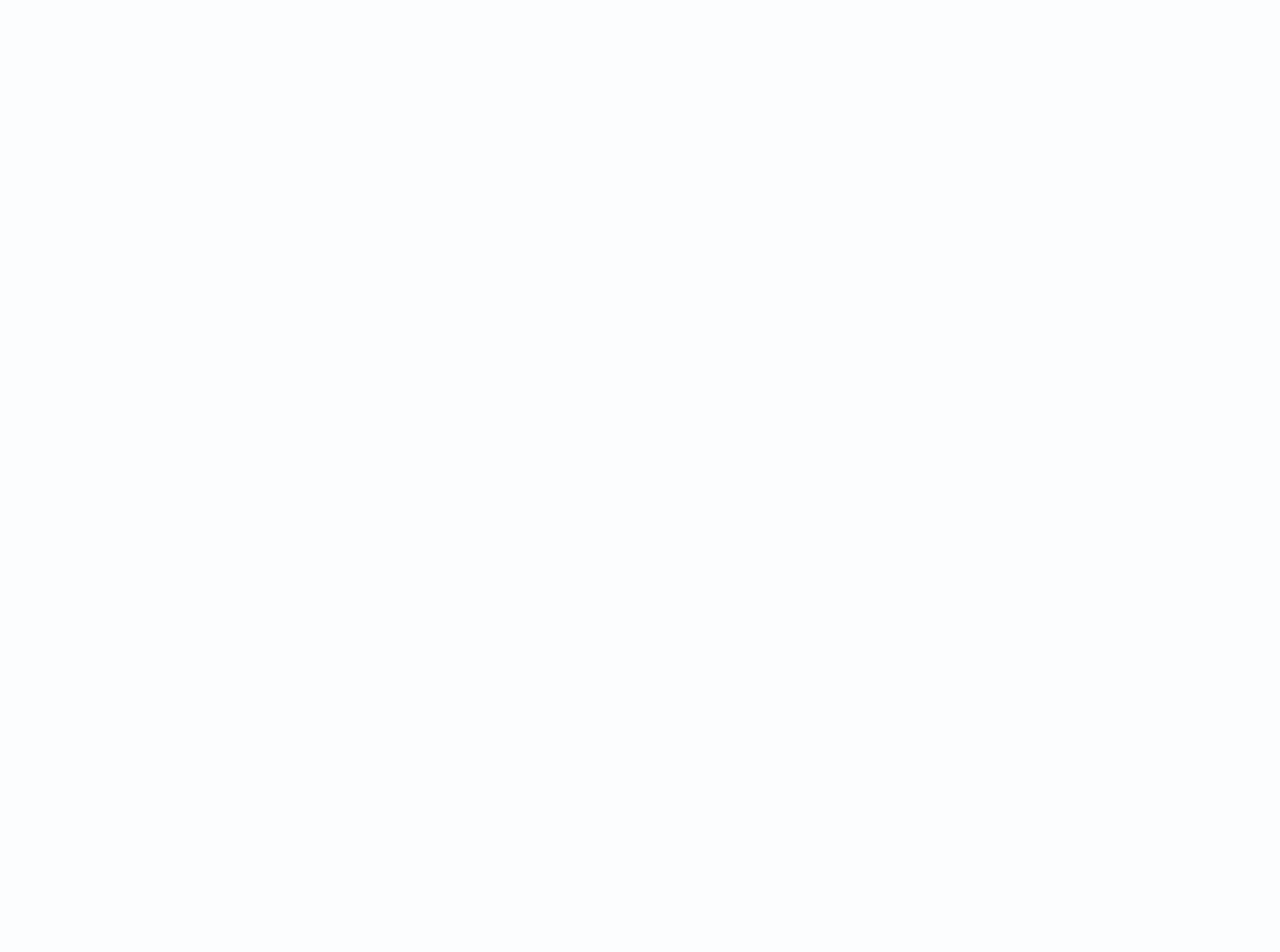
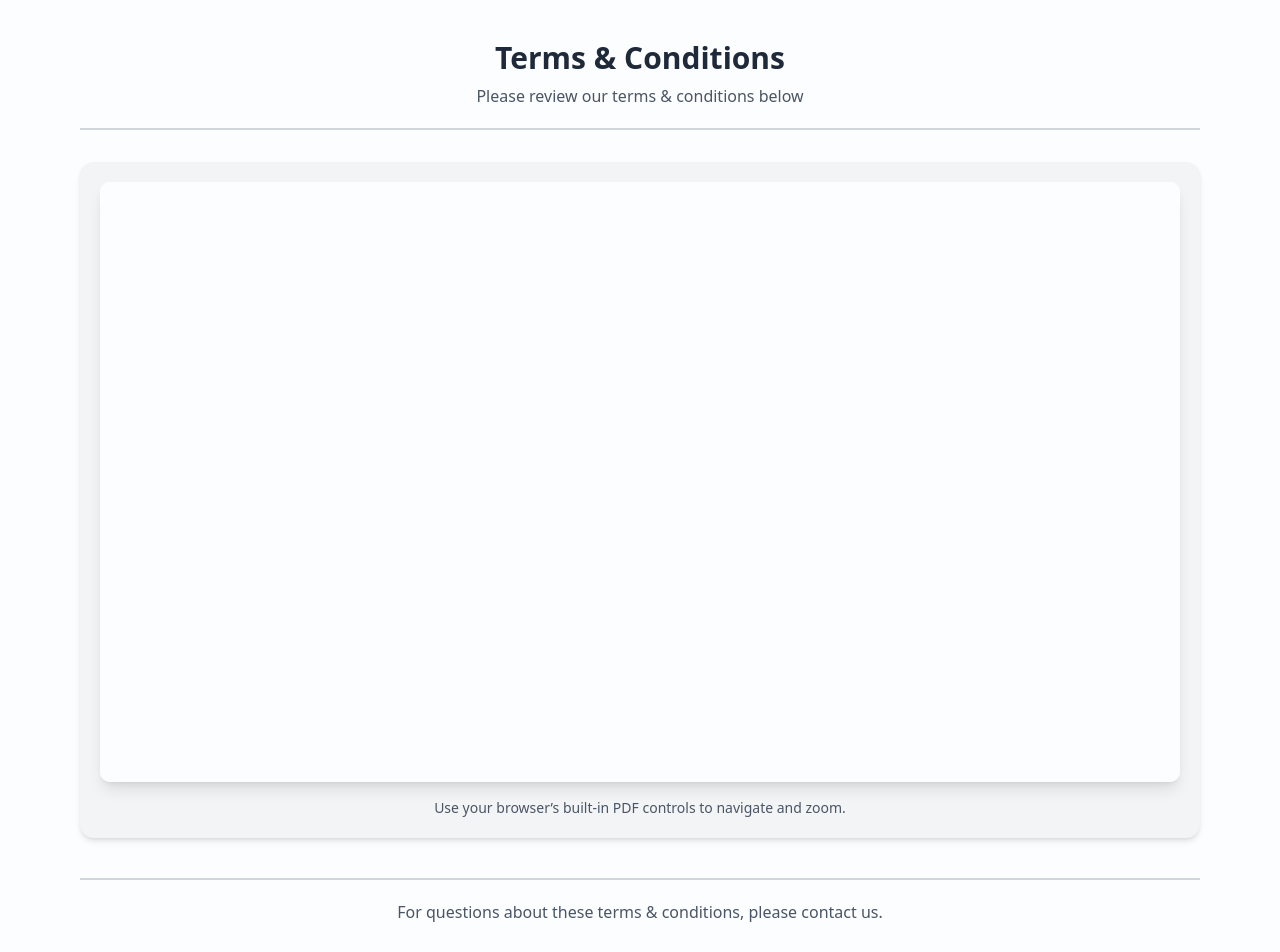
Before and after one commit to punchagency/ycc-fe, a React (Vite) app: page /terms-and-conditions in a window 1280 px wide. Before the commit this address had no page. Shown: the top 952 px of the page. Before the commit the page ends 800 px from the top, so only its background shows below. Built offline with nearby package versions, Linux system fonts and the light colour scheme.

Commit message:
updated frontend

```diff
--- a/src/App.tsx
+++ b/src/App.tsx
@@ -21,6 +21,8 @@ const InteriorLandingPage = lazy(() => import("./pages/landing-page/interior/int
 const ExteriorLandingPage = lazy(() => import("./pages/landing-page/exterior/exterior"));
 const CaptainLandingPage = lazy(() => import("./pages/landing-page/captain/captain"));
 const ChefGalleryLandingPage = lazy(() => import("./pages/landing-page/chef-gallery/chef-gallery"));
+const TermsAndConditions = lazy(() => import("./pages/terms-and-conditions/terms-and-conditions"));
+const PrivacyPolicy = lazy(() => import("./pages/privacy-policy/privacy-policy"));
 
 const UserDashboard = lazy(() => import("./pages/user/UserDashboard"));
 const AdminDashboard = lazy(() => import("./pages/admin/AdminDashboard"));
@@ -72,6 +74,10 @@ const App: React.FC = () => {
               <Route path='/login' element={<SignInPage />} />
               <Route path='/get-started' element={<RegisterPage />} />
             </Route>
+
+            <Route path="/terms-and-conditions" element={<TermsAndConditions />} />
+            <Route path="/privacy-policy" element={<PrivacyPolicy />} />
+
             <Route element={<DashboardLayout />}>
               <Route path="/dashboard" element={<UserDashboard />} />
             </Route>
--- /dev/null
+++ b/src/components/PDFViewer.tsx
@@ -0,0 +1,38 @@
+import React from "react";
+
+interface PDFViewerProps {
+  pdfUrl: string;
+  title?: string;
+  className?: string;
+}
+
+const PDFViewer: React.FC<PDFViewerProps> = ({ pdfUrl, title, className = "" }) => {
+  return (
+    <div
+      className={`
+        relative bg-gray-100 rounded-xl p-5 shadow-md w-full
+        flex flex-col items-center justify-center select-none
+        ${className}
+      `}
+    >
+      {/* Overlay (kept for structure even if transparent) */}
+      <div className="absolute inset-0 pointer-events-none bg-transparent"></div>
+
+      {/* PDF Iframe Wrapper */}
+      <div className="w-full h-[70vh] min-h-[400px] md:h-[75vh] overflow-hidden rounded-lg shadow-lg bg-white mb-4">
+        <iframe
+          src={pdfUrl}
+          title={title || "PDF Viewer"}
+          className="w-full h-full rounded-lg border-none"
+        />
+      </div>
+
+      {/* Notice */}
+      <p className="text-gray-600 text-sm text-center">
+        Use your browser’s built-in PDF controls to navigate and zoom.
+      </p>
+    </div>
+  );
+};
+
+export default PDFViewer;
--- a/src/components/app-sidebar.tsx
+++ b/src/components/app-sidebar.tsx
@@ -42,15 +42,15 @@ const getRoleBasedMenuItems = (role: string) => {
       { title: "Settings", url: "/settings", icon: Settings },
     ],
     user: [
-      { title: "Dashboard", url: "/dashboard", icon: LayoutDashboard },
-      { title: "Document Management", url: "/documents", icon: FileText },
-      { title: "Calendar", url: "/calendar", icon: Calendar },
-      { title: "Financial Management", url: "/finance", icon: DollarSign },
-      { title: "Bookings", url: "/bookings", icon: Calendar },
-      { title: "Orders", url: "/orders", icon: ShoppingCart },
-      { title: "Notifications", url: "/notifications", icon: Bell },
-      { title: "Reports", url: "/reports", icon: BarChart3 },
-      { title: "Settings", url: "/settings", icon: Settings },
+      { title: "Dashboard", url: "/crew/dashboard", icon: LayoutDashboard },
+      { title: "Document Management", url: "/crew/documents", icon: FileText },
+      { title: "Calendar", url: "/crew/calendar", icon: Calendar },
+      { title: "Financial Management", url: "/crew/finance", icon: DollarSign },
+      { title: "Bookings", url: "/crew/bookings", icon: Calendar },
+      { title: "Orders", url: "/crew/orders", icon: ShoppingCart },
+      { title: "Notifications", url: "/crew/notifications", icon: Bell },
+      { title: "Reports", url: "/crew/reports", icon: BarChart3 },
+      { title: "Settings", url: "/crew/settings", icon: Settings },
     ],
     admin: [
       { title: "Dashboard", url: "/dashboard", icon: LayoutDashboard },
--- a/src/components/landing-page/landing-page-footer.tsx
+++ b/src/components/landing-page/landing-page-footer.tsx
@@ -92,7 +92,7 @@ const LandingPageFooter: React.FC = () => {
                 <button
                   className="w-full sm:w-auto px-4 sm:px-5 py-2.5 sm:py-3 text-white font-inter font-semibold
                   text-sm sm:text-base leading-[17px] sm:leading-[19px]
-                  flex justify-center items-center rounded-lg transition-all duration-300 ease-in-out
+                  flex justify-center items-center rounded-sm transition-all duration-300 ease-in-out
                   hover:scale-105 hover:shadow-lg cursor-pointer"
                   style={{ background: linearGradient }}
                 >
--- /dev/null
+++ b/src/pages/privacy-policy/privacy-policy.tsx
@@ -0,0 +1,41 @@
+import React, { useEffect } from "react";
+import PDFViewer from "../../components/PDFViewer";
+
+const PrivacyPolicy: React.FC = () => {
+  useEffect(() => {
+    window.scrollTo({
+      top: 0,
+      behavior: "smooth",
+    });
+  }, []);
+
+  return (
+    <div className="w-[80vw] max-w-[80vw] mx-auto p-5 font-sans md:w-[90vw] md:max-w-[90vw]">
+      {/* Header */}
+      <div className="text-center mb-8 py-6 border-b-2 border-gray-300">
+        <h1 className="text-4xl font-bold text-gray-800 mb-2 md:text-3xl">
+          Privacy Policy
+        </h1>
+        <p className="text-gray-600 text-lg md:text-base">
+          Please review our privacy policy below
+        </p>
+      </div>
+
+      {/* PDF Viewer */}
+      <PDFViewer
+        pdfUrl={`/Privacy-Policy.pdf#toolbar=0&navpanes=0&scrollbar=0&statusbar=0&messages=0&download=0`}
+        title="Privacy Policy PDF"
+        className="w-full rounded-xl shadow-md bg-white p-4"
+      />
+
+      {/* Footer */}
+      <div className="text-center mt-10 py-6 border-t-2 border-gray-300">
+        <p className="text-gray-600 text-base">
+          For questions about this privacy policy, please contact us.
+        </p>
+      </div>
+    </div>
+  );
+};
+
+export default PrivacyPolicy;
--- /dev/null
+++ b/src/pages/terms-and-conditions/terms-and-conditions.tsx
@@ -0,0 +1,62 @@
+import React, { useEffect } from "react";
+import PDFViewer from "../../components/PDFViewer";
+
+const TermsAndConditions: React.FC = () => {
+  useEffect(() => {
+    window.scrollTo({ top: 0, behavior: "smooth" });
+  }, []);
+
+  return (
+    <div
+      className="
+        w-[80vw] max-w-[80vw] mx-auto p-5
+        font-sans
+        md:w-[90vw] md:max-w-[90vw]
+        sm:w-full sm:max-w-full sm:px-4
+      "
+    >
+      {/* Header */}
+      <div
+        className="
+          text-center mb-8 py-5
+          border-b-2 border-gray-300
+        "
+      >
+        <h1 className="text-4xl font-bold text-gray-800 mb-2 sm:text-3xl">
+          Terms & Conditions
+        </h1>
+        <p className="text-gray-600 text-lg sm:text-base">
+          Please review our terms & conditions below
+        </p>
+      </div>
+
+      {/* PDF Viewer */}
+      <PDFViewer
+        pdfUrl="/Terms-and-Conditions.pdf#toolbar=0&navpanes=0&scrollbar=0&statusbar=0&messages=0&download=0"
+        title="Terms & Conditions PDF"
+        className="
+          bg-gray-100 rounded-xl p-5 mb-8 shadow-md
+          w-full min-h-[600px]
+          flex flex-col items-center justify-center
+          select-none
+          sm:min-h-[400px]
+          md:min-h-[500px]
+        "
+      />
+
+      {/* Footer */}
+      <div
+        className="
+          text-center mt-10 py-5
+          border-t-2 border-gray-300
+        "
+      >
+        <p className="text-gray-600 text-base">
+          For questions about these terms & conditions, please contact us.
+        </p>
+      </div>
+    </div>
+  );
+};
+
+export default TermsAndConditions;
```
Also changed, not shown: src/pages/crew/components/EventCard.tsx (added, +173 -0 lines), src/pages/crew/calendar.tsx (added), src/pages/crew/components/DayEventModal.tsx (added), src/routes/index.tsx (line endings or trailing spaces).
